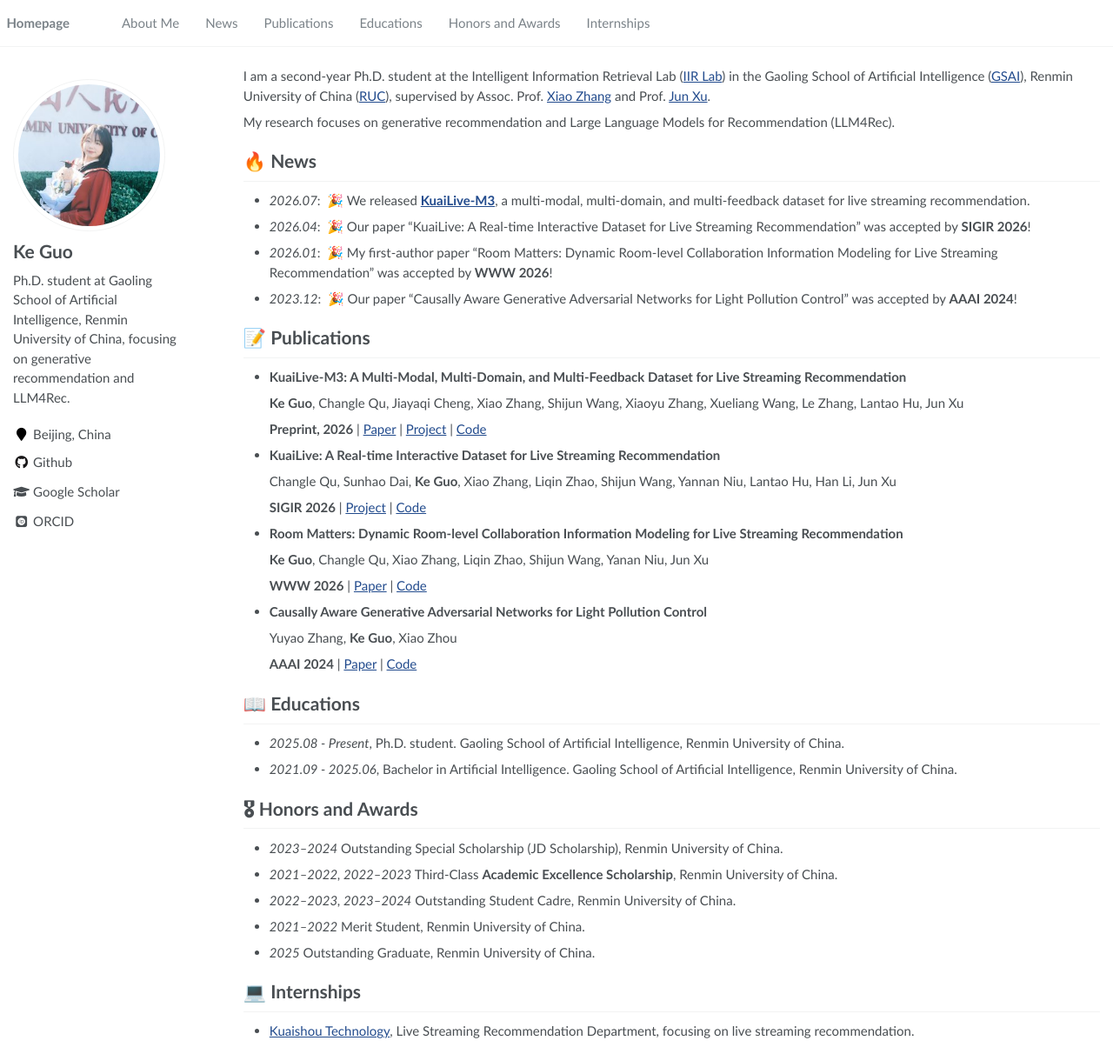
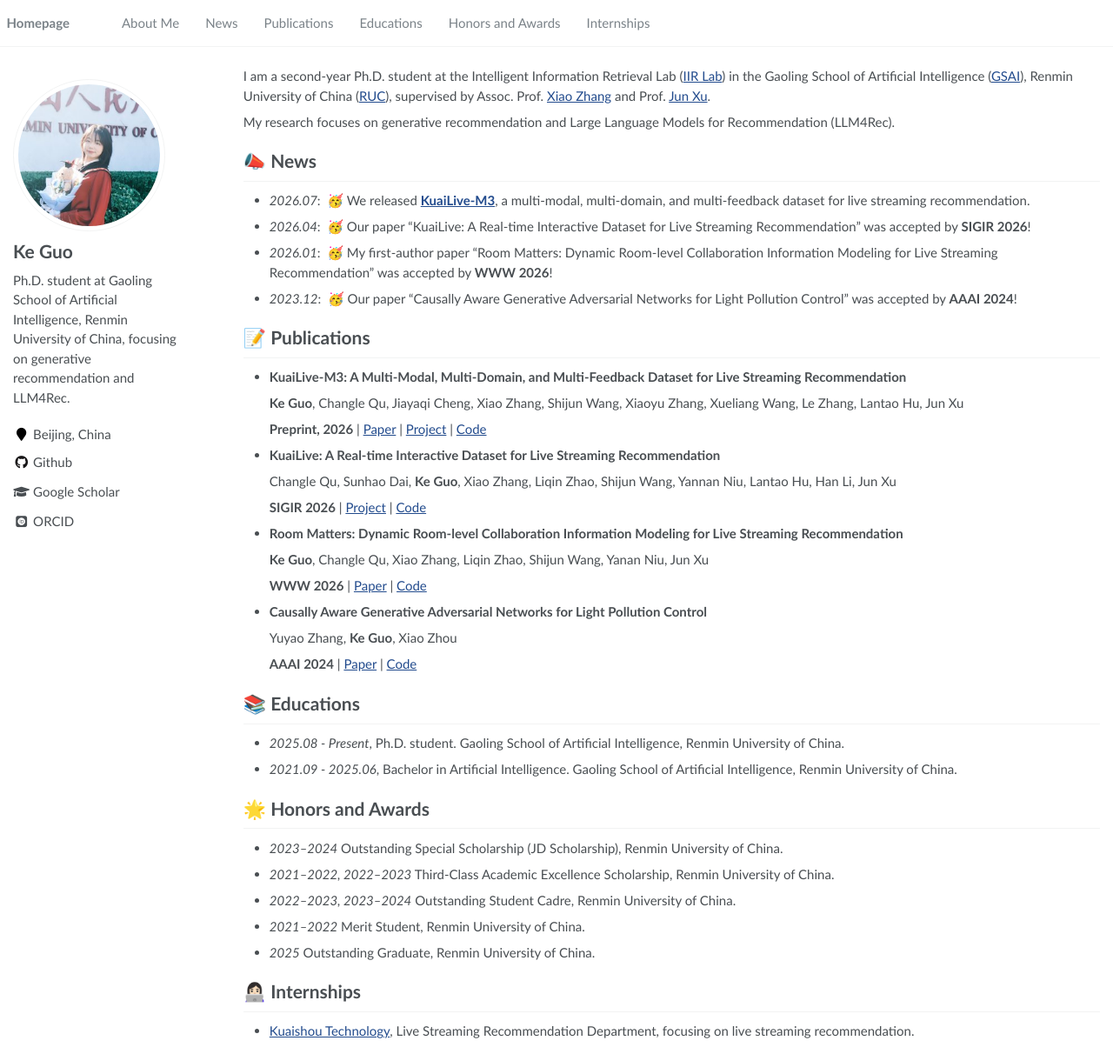
Before and after one commit to imgkkk574/imgkkk574.github.io, a Jekyll site: the page built from _pages/about.md, in a window 1280 px wide and 1212 px high. Shown: the whole window at 87% size. Built offline with Jekyll 4.4.1, drawn with Linux system fonts in a browser that asks for light colours; some web fonts are replaced; a script that is not in the unit is left out.

```diff
--- a/_pages/about.md
+++ b/_pages/about.md
@@ -15,11 +15,11 @@ I am a second-year Ph.D. student at the Intelligent Information Retrieval Lab ([
 My research focuses on generative recommendation and Large Language Models for Recommendation (LLM4Rec).
 
 
-# 🔥 News
-- *2026.07*: &nbsp;🎉 We released **[KuaiLive-M3](https://imgkkk574.github.io/KuaiLive-M3/)**, a multi-modal, multi-domain, and multi-feedback dataset for live streaming recommendation.
-- *2026.04*: &nbsp;🎉 Our paper “KuaiLive: A Real-time Interactive Dataset for Live Streaming Recommendation” was accepted by **SIGIR 2026**!
-- *2026.01*: &nbsp;🎉 My first-author paper “Room Matters: Dynamic Room-level Collaboration Information Modeling for Live Streaming Recommendation” was accepted by **WWW 2026**!
-- *2023.12*: &nbsp;🎉 Our paper “Causally Aware Generative Adversarial Networks for Light Pollution Control” was accepted by **AAAI 2024**!
+# 📣 News
+- *2026.07*: &nbsp;🥳 We released **[KuaiLive-M3](https://imgkkk574.github.io/KuaiLive-M3/)**, a multi-modal, multi-domain, and multi-feedback dataset for live streaming recommendation.
+- *2026.04*: &nbsp;🥳 Our paper “KuaiLive: A Real-time Interactive Dataset for Live Streaming Recommendation” was accepted by **SIGIR 2026**!
+- *2026.01*: &nbsp;🥳 My first-author paper “Room Matters: Dynamic Room-level Collaboration Information Modeling for Live Streaming Recommendation” was accepted by **WWW 2026**!
+- *2023.12*: &nbsp;🥳 Our paper “Causally Aware Generative Adversarial Networks for Light Pollution Control” was accepted by **AAAI 2024**!
 
 
 # 📝 Publications
@@ -48,18 +48,18 @@ My research focuses on generative recommendation and Large Language Models for R
   **AAAI 2024** \| [Paper](https://doi.org/10.1609/aaai.v38i20.30261) \| [Code](https://github.com/zhangyuuao/Light_Pollution_CAGAN)
 
 
-# 📖 Educations
+# 📚 Educations
 - *2025.08 - Present*, Ph.D. student. Gaoling School of Artificial Intelligence, Renmin University of China.
 - *2021.09 - 2025.06*, Bachelor in Artificial Intelligence. Gaoling School of Artificial Intelligence, Renmin University of China.
 
 
-# 🎖 Honors and Awards
+# 🌟 Honors and Awards
 - *2023–2024* Outstanding Special Scholarship (JD Scholarship), Renmin University of China.
-- *2021–2022, 2022–2023* Third-Class **Academic Excellence Scholarship**, Renmin University of China.
+- *2021–2022, 2022–2023* Third-Class Academic Excellence Scholarship, Renmin University of China.
 - *2022–2023, 2023–2024* Outstanding Student Cadre, Renmin University of China.
 - *2021–2022* Merit Student, Renmin University of China.
 - *2025* Outstanding Graduate, Renmin University of China.
 
 
-# 💻 Internships
+# 👩🏻‍💻 Internships
 - [Kuaishou Technology](https://www.kuaishou.com/), Live Streaming Recommendation Department, focusing on live streaming recommendation.
```
